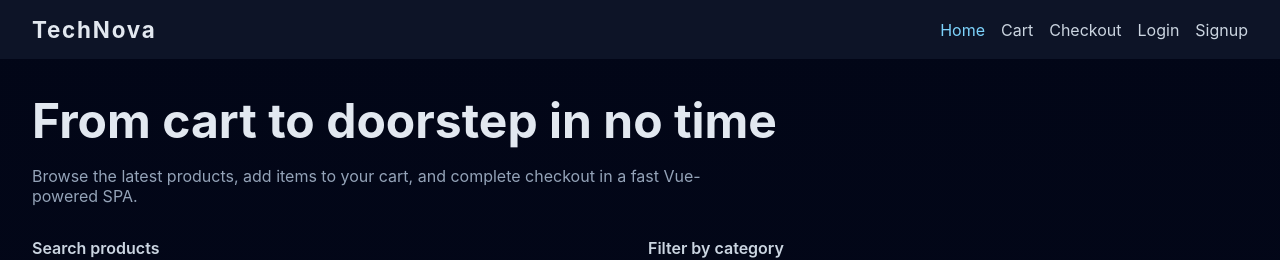
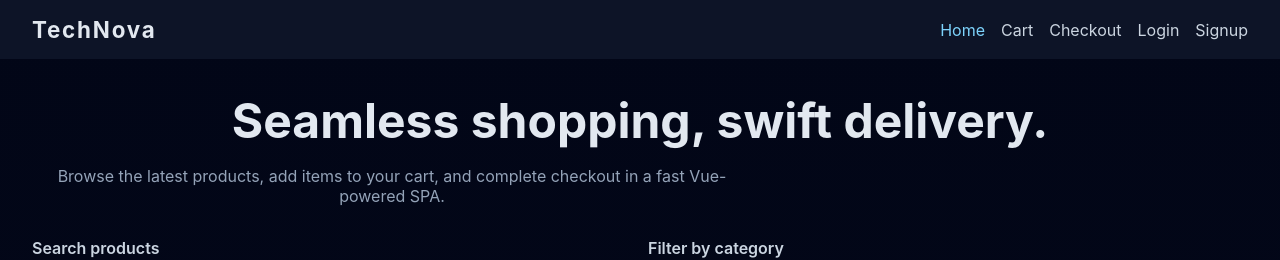
Before and after one commit to SamhiAGM/GUI-project, a Vue app: page / in a window 1280 px wide. Shown: the top 260 px of the page. Built offline with nearby package versions, Linux system fonts and the light colour scheme.

Commit message:
change store name

```diff
--- a/src/views/HomeView.vue
+++ b/src/views/HomeView.vue
@@ -1,8 +1,8 @@
 <template>
   <section>
     <div class="hero">
-      <h1 class="page-title">From cart to doorstep in no time</h1>
-      <p class="page-subtitle">
+      <h1 class="page-title" style="text-align: center;">Seamless shopping, swift delivery.</h1>
+      <p class="page-subtitle" style="text-align: center;">
         Browse the latest products, add items to your cart, and complete checkout in a fast Vue-powered SPA.
       </p>
     </div>
```
